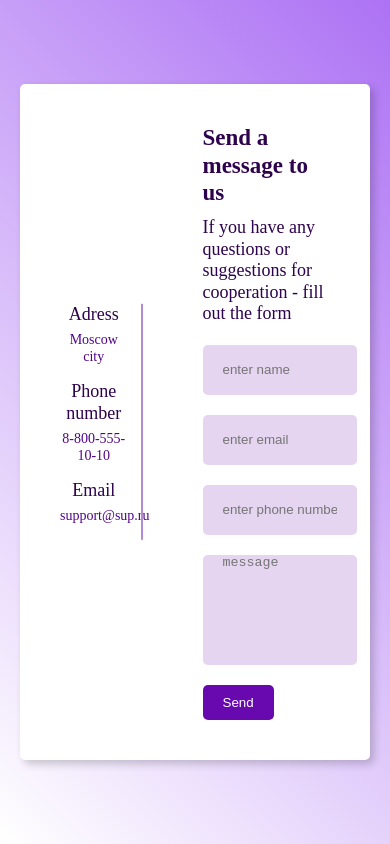
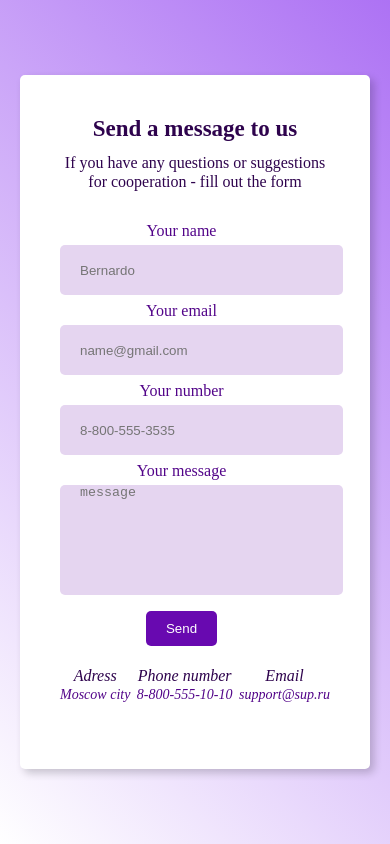
Before and after one commit to J-Lany/sup_factory, a plain HTML site: page html/feedback.html in a window 390 px wide. Drawn offline with Linux system fonts and the light colour scheme.

Commit message:
add metatags, and adaptive for phone

```diff
--- a/html/feedback.html
+++ b/html/feedback.html
@@ -7,12 +7,21 @@
     <meta name="viewport" content="width=device-width, initial-scale=1.0">
     <title>Feedback</title>
     <link rel="stylesheet" href="../style/feedback.css">
+    <meta property="og:title" content="Skills up factory: How to do what you do and enjoy it." />
+    <meta property="og:type" content="article" />
+    <meta property="og:image" content="https://cdn-icons-png.flaticon.com/512/773/773591.png" />
+    <meta property="og:image:width" content="1200" />
+    <meta property="og:image:height" content="630" />
+    <meta property="og:description"
+        content="We spend too much time on empty entertainment and degradation. It's time to start taking care of yourself and invest in your development. To understand how to do this, go to our website">
+
+
 </head>
 
 <body>
     <div class="container">
         <div class="content">
-            <div class="left-side">
+            <address class="left-side">
                 <div class="adress details">
                     <div class="topic">Adress</div>
                     <div class="text-one">Moscow city</div>
@@ -25,7 +34,7 @@
                     <div class="topic">Email</div>
                     <div class="text-two"> support@sup.ru</div>
                 </div>
-            </div>
+            </address>
             <div class="right-side">
                 <div class="topic-text">Send a message to us</div>
                 <p class="topic">
@@ -33,18 +42,23 @@
                 </p>
                 <form action="#">
                     <div class="input-box">
-                        <input type="text" placeholder="enter name">
+                        <label class="text-box" for="name">Your name</label>
+                        <input type="text" id="name" pattern="[A-Za-z]+" placeholder="Bernardo">
                     </div>
                     <div class="input-box">
-                        <input type="text" placeholder="enter email">
+                        <label class="text-box" for="email">Your email</label>
+                        <input type="email" id="email" placeholder="name@gmail.com" required>
                     </div>
                     <div class="input-box">
-                        <input type="text" placeholder="enter phone number">
+                        <label class="text-box" for="number">Your number</label>
+                        <input type="tel" id="number" placeholder="8-800-555-3535"
+                            pattern="[0-9]{3}-[0-9]{3}-[0-9]{2}-[0-9]{2}" required>
                     </div>
                     <div class="input-box message-box">
-                        <textarea placeholder="message"></textarea>
+                        <label class="text-box" for="message">Your message</label>
+                        <textarea id="message" placeholder="message"></textarea>
                     </div>
-                    <div class="button"><input type="button" value="Send"></div>
+                    <div class="button"><input type="submit" value="Send"></div>
                 </form>
 
             </div>
--- a/style/feedback.css
+++ b/style/feedback.css
@@ -86,10 +86,17 @@ form {
     margin-right: 10%
 }
 
+.text-box {
+    color: #520489;
+    font-size: 16px;
+    padding-bottom: 5px;
+}
+
 .input-box {
-    width: 100%;
+    width: 100%%;
     height: 50px;
-    margin: 20px 0;
+    margin: 30px 0;
+
 }
 
 .input-box input,
@@ -100,6 +107,7 @@ form {
     background: #e5d5f0;
     padding: 0 20px;
     border-radius: 5px;
+    margin-top: 5px;
 }
 
 .input-box textarea {
@@ -123,6 +131,45 @@ form {
     border-radius: 5px;
 }
 
-.button :hover {
+.button:hover {
     background: #8f25e0;
 }
+
+/* For phone */
+
+@media (max-width: 896px) {
+
+    .content {
+        flex-direction: column-reverse;
+        text-align: center;
+    }
+
+    .right-side {
+        width: 100%;
+        margin: 0;
+    }
+
+    .left-side::before {
+        display: none;
+    }
+
+    .left-side {
+        width: 100%;
+        display: flex;
+        justify-content: space-between;
+        margin: 10px 0;
+    }
+
+    .button {
+        display: inline-block;
+        margin: 10px 0;
+    }
+
+    .topic {
+        font-size: 16px;
+        font-weight: 500;
+        margin-bottom: 2px;
+        color: #2e034d;
+    }
+
+}
```
